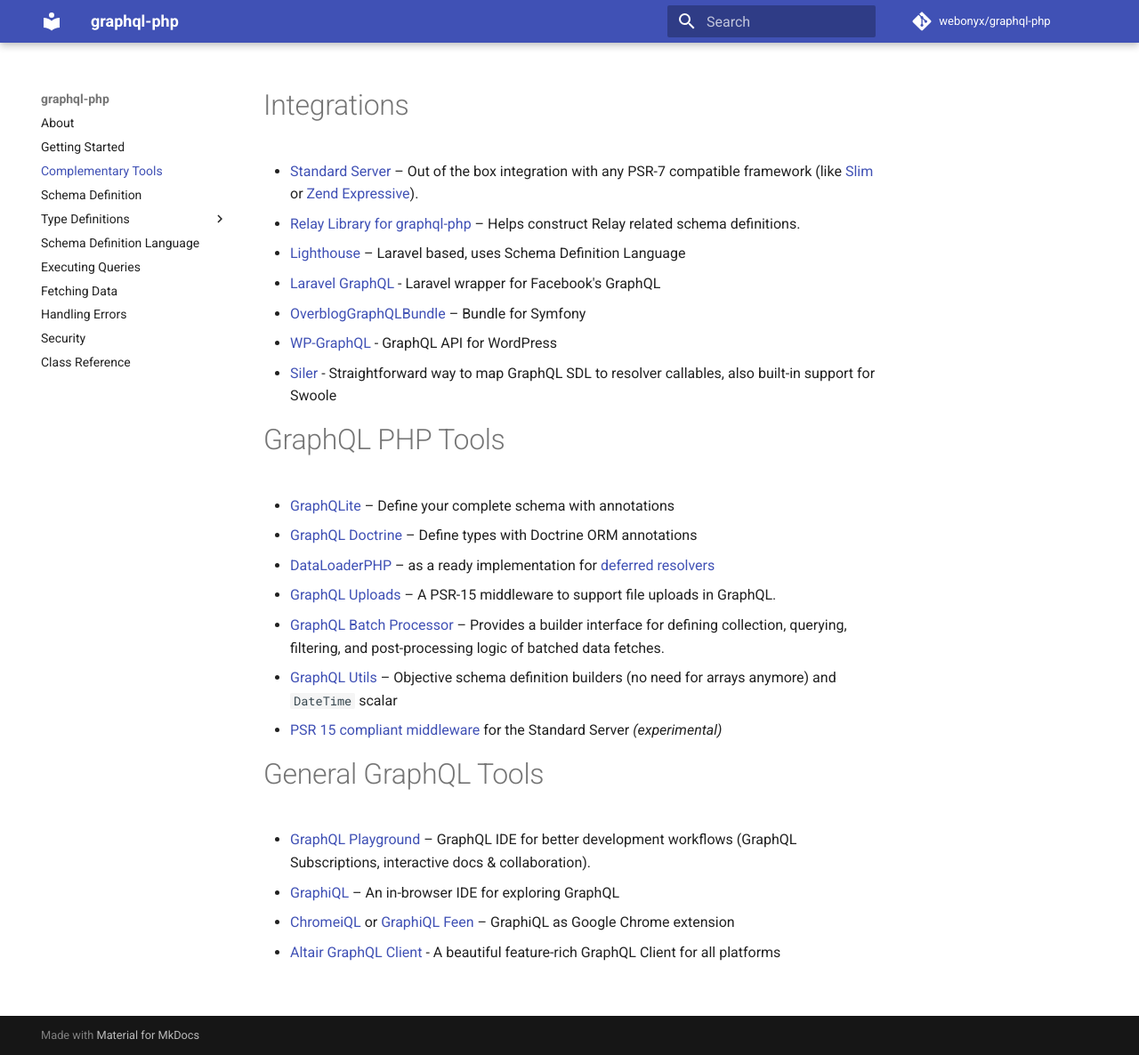
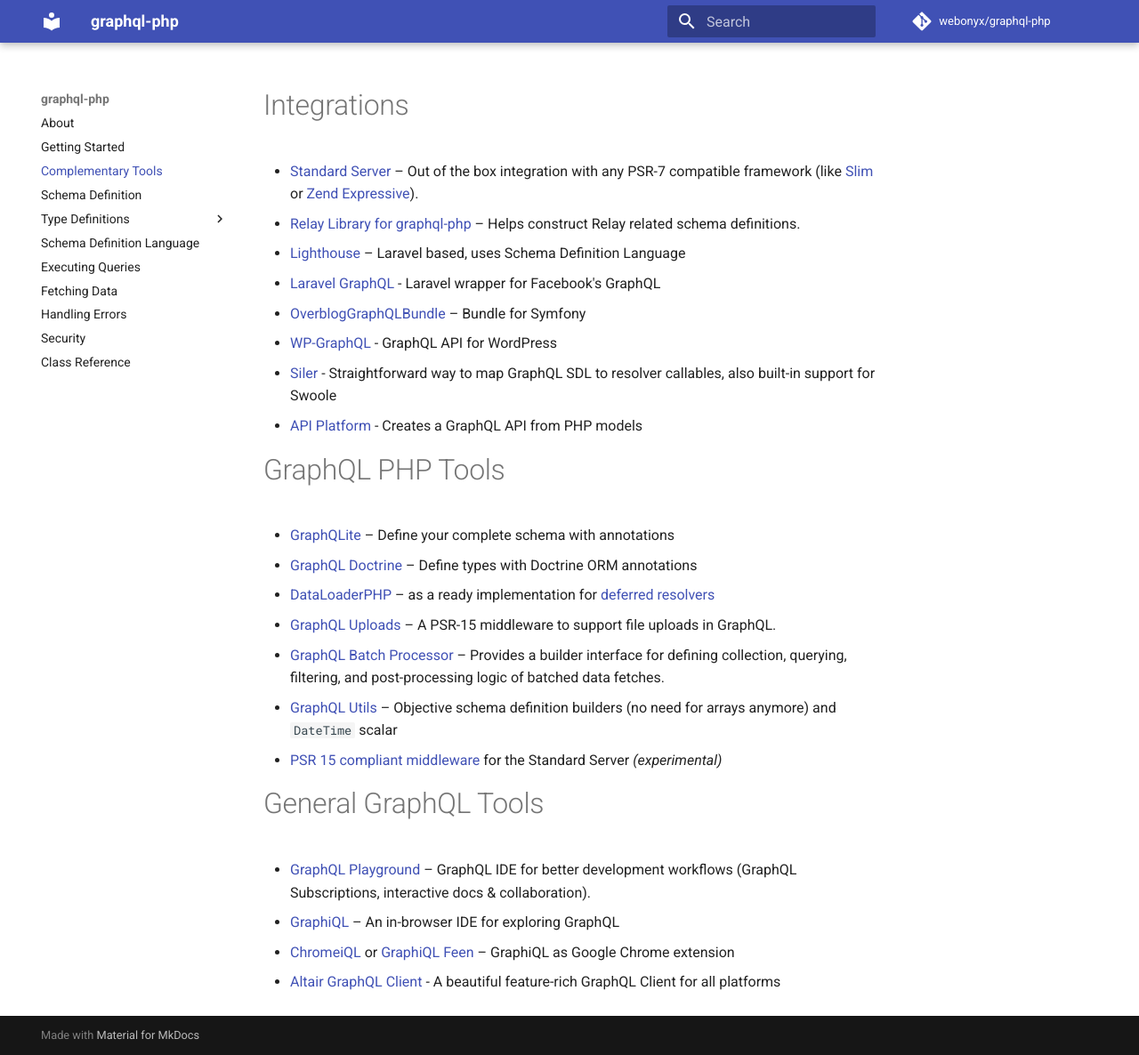
Before and after one commit to webonyx/graphql-php, an MkDocs documentation site: the page built from docs/complementary-tools.md, in a window 1280 px wide and 1186 px high. Shown: the whole window at 89% size. Built offline with MkDocs 1.6.1 and Material for MkDocs 9.7.7, drawn with Linux system fonts in a browser that asks for light colours; comment, search, counter and statistics services are not loaded.

Commit message:
docs: add API Platform to Integrations

```diff
--- a/docs/complementary-tools.md
+++ b/docs/complementary-tools.md
@@ -7,6 +7,7 @@
 * [OverblogGraphQLBundle](https://github.com/overblog/GraphQLBundle) – Bundle for Symfony
 * [WP-GraphQL](https://github.com/wp-graphql/wp-graphql) - GraphQL API for WordPress
 * [Siler](https://github.com/leocavalcante/siler) - Straightforward way to map GraphQL SDL to resolver callables, also built-in support for Swoole
+* [API Platform](https://api-platform.com/docs/core/graphql) - Creates a GraphQL API from PHP models
 
 # GraphQL PHP Tools
 
```
